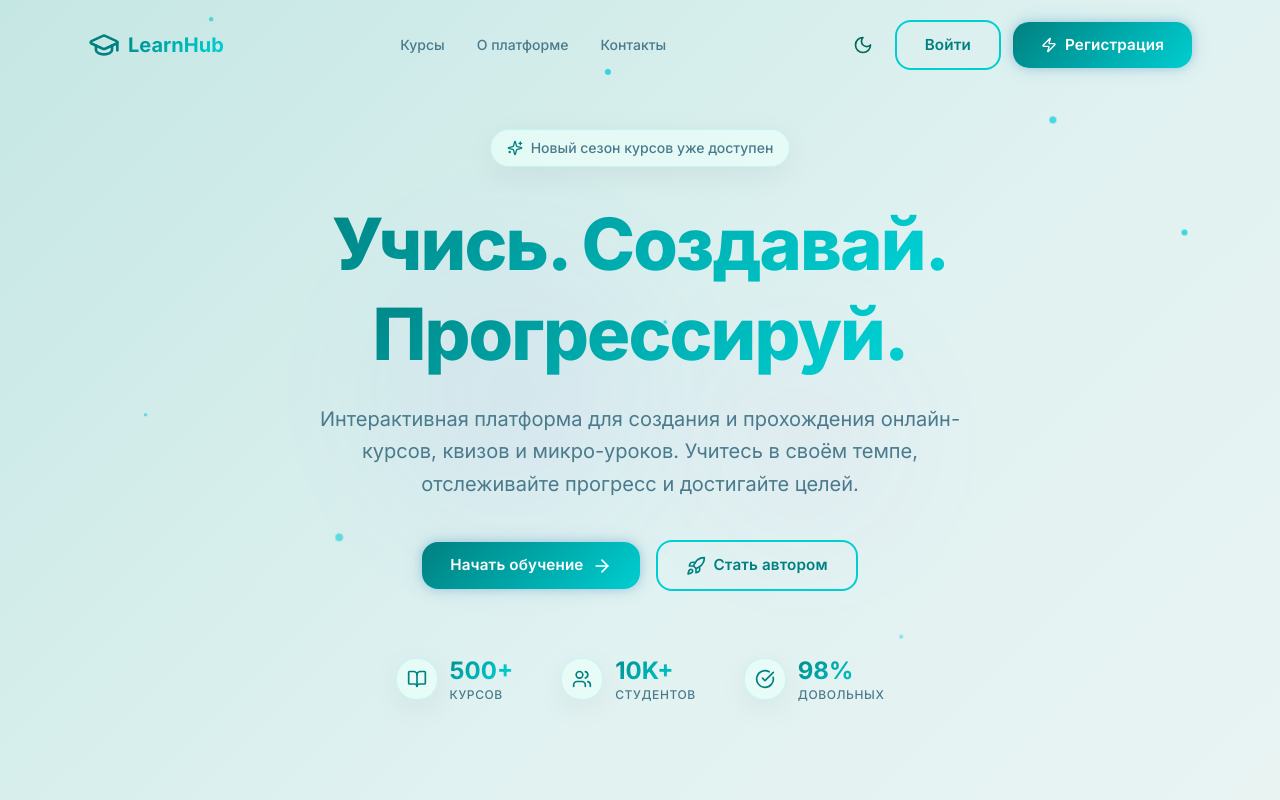
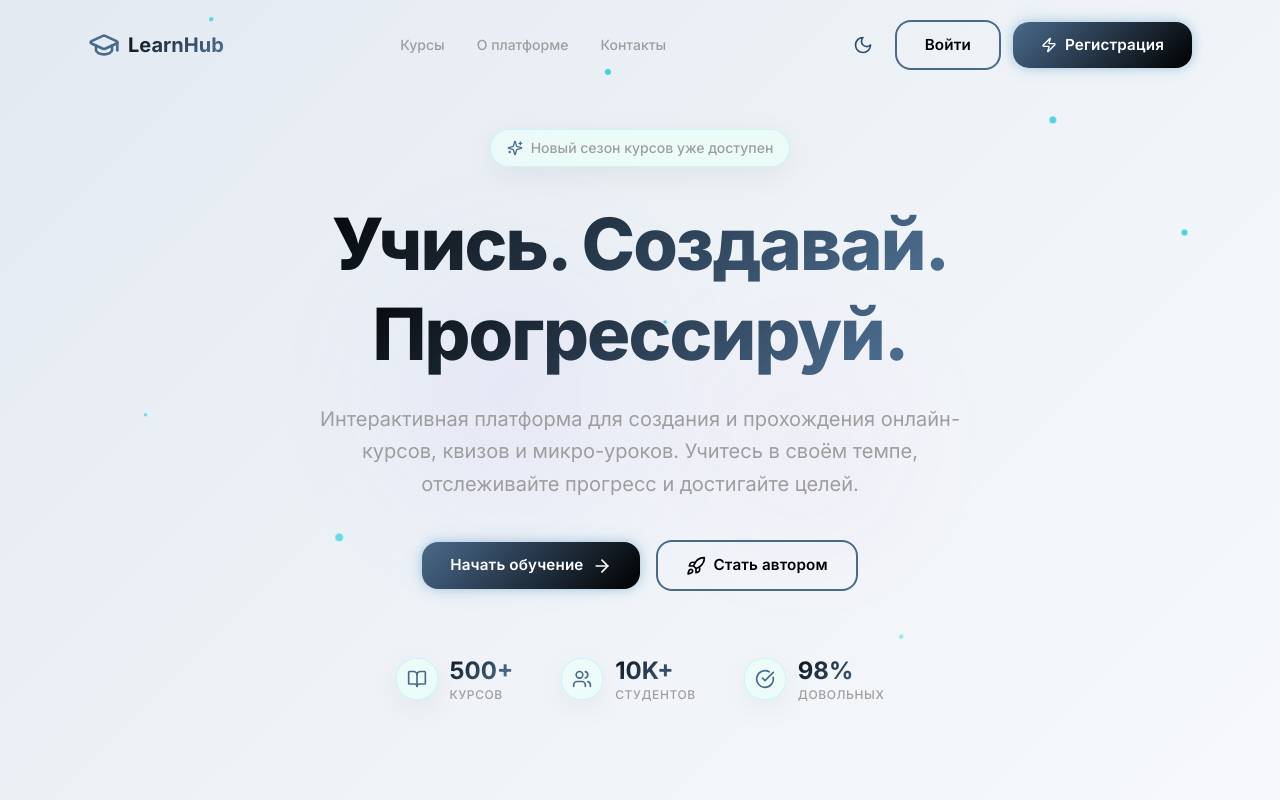
Before and after one commit to Lyman-Frank/LearnHub, a Next.js app in the folder apps/web/: page / in a window 1280 px wide. Shown: the top 800 px of the page. Built offline with nearby package versions, Linux system fonts and the light colour scheme.

Commit message:
style: update light theme to Urban Slate palette

```diff
--- a/apps/web/src/app/globals.css
+++ b/apps/web/src/app/globals.css
@@ -159,52 +159,56 @@
    ============================================ */
 
 html:not(.dark) {
-  --color-violet-50:  #e0f2f1;
-  --color-violet-100: #b2dfdb;
-  --color-violet-200: #80cbc4;
-  --color-violet-300: #4db6ac;
-  --color-violet-400: #26a69a;
-  --color-violet-500: #008080;
-  --color-violet-600: #00695c;
-  --color-violet-700: #004d40;
-  --color-violet-800: #00332a;
-  --color-violet-900: #001a15;
-  --color-violet-950: #000d0a;
+  --color-bg-light: #FFFFFF;
+  --color-text-light: #000000;
+  --color-text-muted-light: #9E9E9E;
 
-  --color-fuchsia-400: #26c6da;
-  --color-fuchsia-500: #00CED1;
-  --color-fuchsia-600: #00bcd4;
+  --color-violet-50:  #f0f4f8;
+  --color-violet-100: #d9e2ec;
+  --color-violet-200: #bcccdc;
+  --color-violet-300: #9fb3c8;
+  --color-violet-400: #829ab1;
+  --color-violet-500: #4A6A8C; /* Primary Slate Blue */
+  --color-violet-600: #334e68;
+  --color-violet-700: #243b53;
+  --color-violet-800: #102a43;
+  --color-violet-900: #0a1b2a;
+  --color-violet-950: #040d14;
 
-  --color-indigo-400: #4db6ac;
-  --color-indigo-500: #008080;
-  --color-indigo-600: #00695c;
+  --color-fuchsia-400: #9E9E9E;
+  --color-fuchsia-500: #000000;
+  --color-fuchsia-600: #000000;
 
-  --color-slate-200: #b2dfdb;
-  --color-slate-300: #80cbc4;
-  --color-slate-400: #4db6ac;
-  --color-slate-500: #26a69a;
-  --color-slate-600: #008080;
-  --color-slate-700: #00695c;
-  --color-slate-800: #e0f2f1;
-  --color-slate-850: #e0f2f1;
-  --color-slate-900: #f5f5f5;
-  --color-slate-950: #f5f5f5;
+  --color-indigo-400: #829ab1;
+  --color-indigo-500: #4A6A8C;
+  --color-indigo-600: #334e68;
+
+  --color-slate-200: #d9e2ec;
+  --color-slate-300: #bcccdc;
+  --color-slate-400: #9fb3c8;
+  --color-slate-500: #829ab1;
+  --color-slate-600: #4A6A8C;
+  --color-slate-700: #334e68;
+  --color-slate-800: #f0f4f8;
+  --color-slate-850: #f0f4f8;
+  --color-slate-900: #FFFFFF;
+  --color-slate-950: #FFFFFF;
 
   /* Theme variables override for buttons */
-  --btn-primary-bg: linear-gradient(135deg, #008080, #00CED1);
-  --btn-primary-hover: linear-gradient(135deg, #00CED1, #008080);
-  --btn-secondary-text: #008080;
-  --btn-secondary-border: #00CED1;
-  --btn-secondary-hover-bg: rgba(0, 128, 128, 0.08);
-  --btn-secondary-hover-border: #008080;
-  --card-hover-border: rgba(0, 128, 128, 0.15);
+  --btn-primary-bg: linear-gradient(135deg, #4A6A8C, #000000);
+  --btn-primary-hover: linear-gradient(135deg, #000000, #4A6A8C);
+  --btn-secondary-text: #000000;
+  --btn-secondary-border: #4A6A8C;
+  --btn-secondary-hover-bg: rgba(74, 106, 140, 0.08);
+  --btn-secondary-hover-border: #000000;
+  --card-hover-border: rgba(74, 106, 140, 0.15);
 
-  --gradient-text-bg: linear-gradient(135deg, #008080, #00CED1, #26a69a);
-  --animated-bg: linear-gradient(-45deg, #F5F5F5, #e0f2f1, #b2dfdb, #F5F5F5, #e0f2f1);
-  --shimmer-bg: linear-gradient(90deg, rgba(0, 128, 128, 0.05) 25%, rgba(0, 128, 128, 0.15) 50%, rgba(0, 128, 128, 0.05) 75%);
-  --scrollbar-track: #F5F5F5;
-  --scrollbar-thumb: linear-gradient(180deg, #00CED1, #008080);
-  --scrollbar-thumb-hover: linear-gradient(180deg, #008080, #00695c);
+  --gradient-text-bg: linear-gradient(135deg, #000000, #4A6A8C, #9E9E9E);
+  --animated-bg: linear-gradient(-45deg, #FFFFFF, #f0f4f8, #d9e2ec, #FFFFFF, #f0f4f8);
+  --shimmer-bg: linear-gradient(90deg, rgba(74, 106, 140, 0.05) 25%, rgba(74, 106, 140, 0.15) 50%, rgba(74, 106, 140, 0.05) 75%);
+  --scrollbar-track: #FFFFFF;
+  --scrollbar-thumb: linear-gradient(180deg, #9E9E9E, #4A6A8C);
+  --scrollbar-thumb-hover: linear-gradient(180deg, #4A6A8C, #000000);
 }
 
 /* ── Keyframes ── */
```
